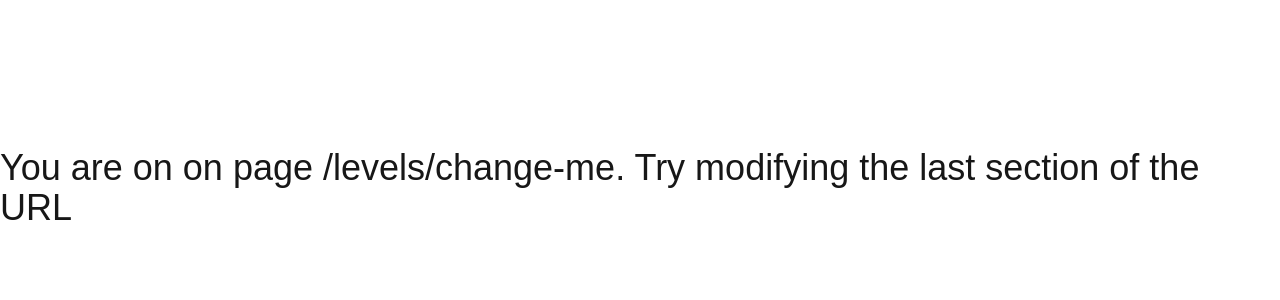
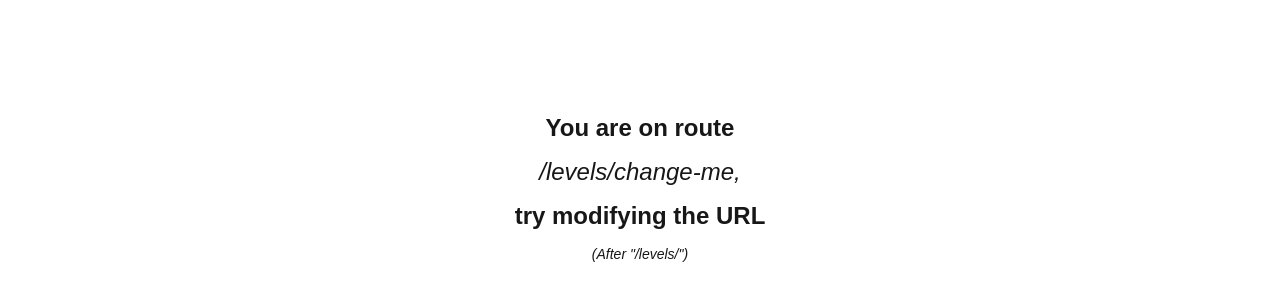
Before and after one commit to ethan-id/babyvidia-frontend, a Next.js app: page /levels/change-me in a window 1280 px wide. Shown: the part 212-512 px from the top of the page. Built offline with nearby package versions, Linux system fonts and the light colour scheme.

Commit message:
Update dynamic param page

```diff
--- a/src/app/levels/[room]/page.tsx
+++ b/src/app/levels/[room]/page.tsx
@@ -2,8 +2,11 @@ export default async function RoomPage({params}: {params: Promise<{room: string}
     const room = (await params).room;
 
     return (
-        <div className={'flex justify-center items-center text-4xl min-h-screen'}>
-            <p>You are on on page /levels/{room}. Try modifying the last section of the URL</p>
+        <div className={'flex flex-col gap-3 font-bold justify-center items-center text-2xl min-h-screen'}>
+            <p>You are on route</p>
+            <p className='font-light italic'>/levels/{room},</p>
+            <p>try modifying the URL</p>
+            <p className={'font-extralight text-sm italic'}>(After "/levels/")</p>
         </div>
     );
 }
```
